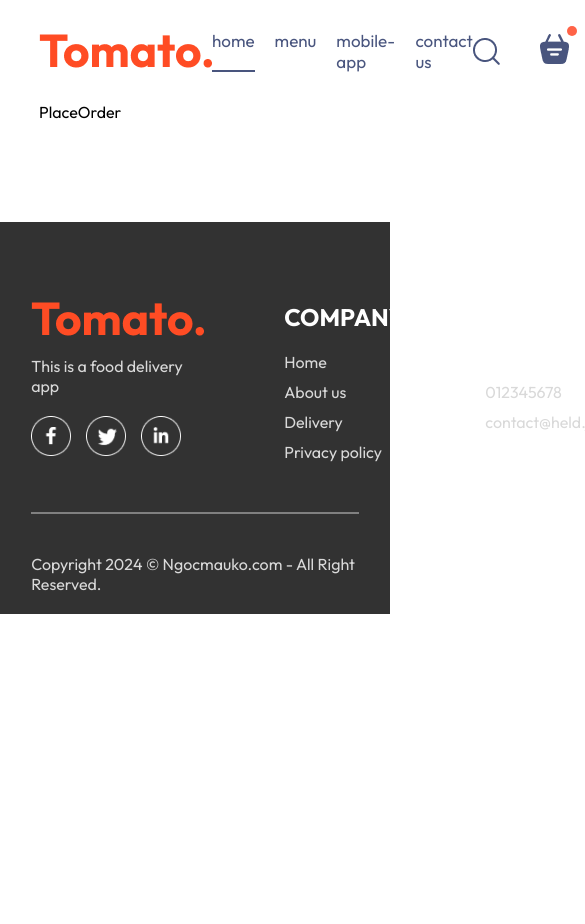
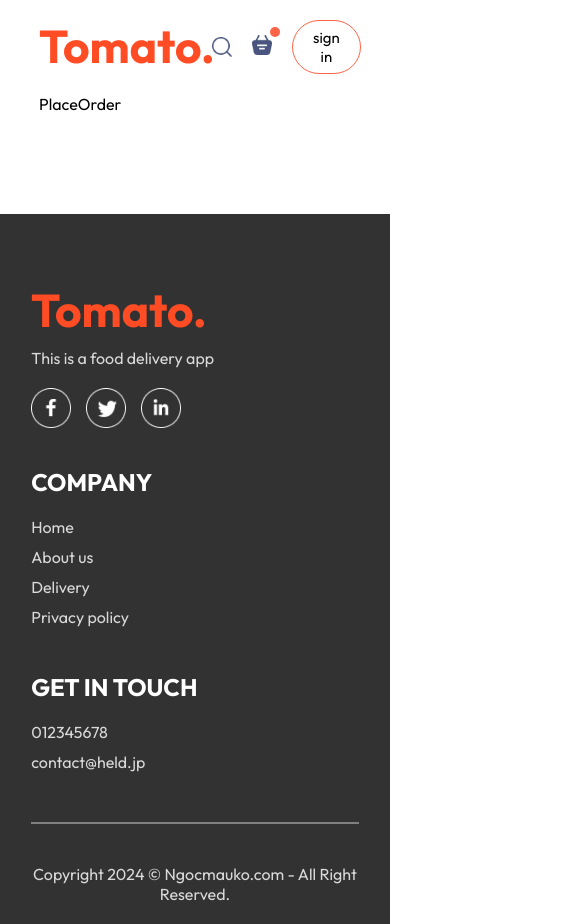
Before and after one commit to ngocmaruko/food-delivery, a React (Vite) app: page /order in a window 390 px wide. Shown: the top 924 px of the page, 585 px wide, since content can reach past the window. Before the commit the page ends 844 px from the top, so only its background shows below. Built offline with nearby package versions, Linux system fonts and the light colour scheme.

Commit message:
LoginPopup

```diff
--- a/src/App.jsx
+++ b/src/App.jsx
@@ -1,16 +1,20 @@
-import React from 'react'
+import React, { useState } from 'react'
 import { Navbar } from './components/Navbar/Navbar'
 import { Route, Routes } from 'react-router-dom'
 import { Home } from './pages/Home/Home'
 import { Cart } from './pages/Cart/Cart'
 import { PlaceOrder } from './pages/PlaceOrder/PlaceOrder'
 import { Footer } from './components/Footer/Footer'
+import { LoginPopup } from './components/LoginPopup/LoginPopup'
 
 const App = () => {
+
+  const[showLogin,setShowLogin] = useState(false);
   return (
     <>
       <div className='app'>
-        <Navbar />
+        {showLogin ? <LoginPopup /> : <></>}
+        <Navbar setShowLogin={setShowLogin} />
         <Routes>
           <Route path='/' element={<Home />} />
           <Route path='/cart' element={<Cart />} />
--- a/src/components/ExploreMenu/ExploreMenu.css
+++ b/src/components/ExploreMenu/ExploreMenu.css
@@ -77,3 +77,9 @@
   padding: 2px;
   transition: ease;
 }
+@media (max-width:1050px) {
+  .explore-menu-text{
+    max-width: 100%;
+  }
+
+}
--- a/src/components/ExploreMenu/ExploreMenu.jsx
+++ b/src/components/ExploreMenu/ExploreMenu.jsx
@@ -9,7 +9,7 @@ export const ExploreMenu = ({category, setCategory}) => {
       <p className="explore-menu-text">Choose from a diverse menu featurning a delectable array of dishes. Our mission is to satisfy your cravings and elevate your dining experience, one delicious meal at a time.</p>
       <div className="explore-menu-list">
         {(menu_list).map((item, i) => (
-          <div onClick={() => setCategory(prev => prev === item.menu_name ? 'All' : item.menu_name)} key={i} className='explore-menu-list-item'>
+          <div onClick={() => setCategory(prev => prev === 'All' ? item.menu_name : 'All')} key={i} className='explore-menu-list-item'>
             <img
             className={category === item.menu_name?'active':''}
             src={item.menu_image} alt={item.menu_name} />
--- a/src/components/Footer/Footer.css
+++ b/src/components/Footer/Footer.css
@@ -41,3 +41,13 @@
   background-color: grey;
   border: none;
 }
+@media (max-width:750px) {
+  .footer-content{
+    display: flex;
+    flex-direction: column;
+    gap: 35px;
+  }
+  .footer-copyright{
+    text-align: center;
+  }
+}
--- a/src/components/Header/Header.css
+++ b/src/components/Header/Header.css
@@ -35,3 +35,20 @@
   font-size: max(1vw,13px);
   border-radius: 50px;
 }
+@media (max-width:1050px){
+
+  .header-contents{
+    max-width: 45%;
+  }
+}
+@media (max-width:750px){
+  .header-contents{
+    max-width: 65%;
+  }
+  .header-contents p{
+    display: none;
+  }
+  .header-contents button{
+    padding: 2vw 4vw;
+  }
+}
--- /dev/null
+++ b/src/components/LoginPopup/LoginPopup.jsx
@@ -0,0 +1,10 @@
+import React from 'react'
+import './LoginPopup.css'
+
+export const LoginPopup = () => {
+  return (
+    <div className='login-popup'>
+      login
+    </div>
+  )
+}
--- a/src/components/Navbar/Navbar.css
+++ b/src/components/Navbar/Navbar.css
@@ -64,6 +64,39 @@
     font-size: 17px;
   }
   .navbar-right{
-
+    gap: 30px;
+  }
+  .navbar-right img{
+    width: 22px;
+  }
+  .navbar-right button{
+    padding: 8px 25px;
+    font-size: 15px;
   }
 }
+@media (max-width:900px){
+  .navbar　.logo{
+    width: 120px;
+  }
+  .navbar-menu{
+    gap: 15px;
+    font-size: 16px;
+  }
+  .navbar-right{
+    gap: 20px;
+  }
+  .navbar-right img{
+    width: 20px;
+  }
+  .navbar-right button{
+    padding: 7px 20px;
+    font-size: 15px;
+  }
+}
+
+@media (max-width:750px) {
+  .navbar-menu{
+    display: none;
+  }
+
+}
--- a/src/components/Navbar/Navbar.jsx
+++ b/src/components/Navbar/Navbar.jsx
@@ -1,18 +1,19 @@
 import React, { useState } from 'react'
 import './Navbar.css'
 import { assets } from '../../assets/assets'
+import { Link } from 'react-router-dom'
 
-export const Navbar = () => {
+export const Navbar = ({setShowLogin}) => {
   const [menu, setMenu] = useState('home')
 
   return (
     <div className='navbar'>
       <img src={assets.logo} alt="" className="logo" />
       <ul className="navbar-menu">
-        <li onClick={() => {setMenu('home')}}className={menu === 'home' ? 'active' : ''}>home</li>
-        <li onClick={() => {setMenu('menu')}}className={menu === 'menu' ? 'active' : ''}>menu</li>
-        <li onClick={() => {setMenu('mobile-app')}}className={menu === 'mobile-app' ? 'active' : ''}>mobile-app</li>
-        <li onClick={() => {setMenu('contact-us')}}className={menu === 'contact-us' ? 'active' : ''}>contact us</li>
+        <Link to='/' onClick={() => {setMenu('home')}}className={menu === 'home' ? 'active' : ''}>home</Link>
+        <a href='#explore-menu' onClick={() => {setMenu('menu')}}className={menu === 'menu' ? 'active' : ''}>menu</a>
+        <a href='#app-download' onClick={() => {setMenu('mobile-app')}}className={menu === 'mobile-app' ? 'active' : ''}>mobile-app</a>
+        <a href='#footer' onClick={() => {setMenu('contact-us')}}className={menu === 'contact-us' ? 'active' : ''}>contact us</a>
       </ul>
       <div className="navbar-right">
         <img src={assets.search_icon} alt="" />
@@ -20,7 +21,7 @@ export const Navbar = () => {
           <img src={assets.basket_icon} alt="" />
           <div className="dot"></div>
         </div>
-        <button>sign in</button>
+        <button onClick={() => setShowLogin(true)}>sign in</button>
       </div>
     </div>
 
--- a/src/index.css
+++ b/src/index.css
@@ -5,6 +5,7 @@
   margin: 0;
   box-sizing: border-box;
   font-family: outfit;
+  scroll-behavior: smooth;
 }
 body{
   min-height: 100vh;
```
Also changed, not shown: src/components/LoginPopup/LoginPopup.css (added).
